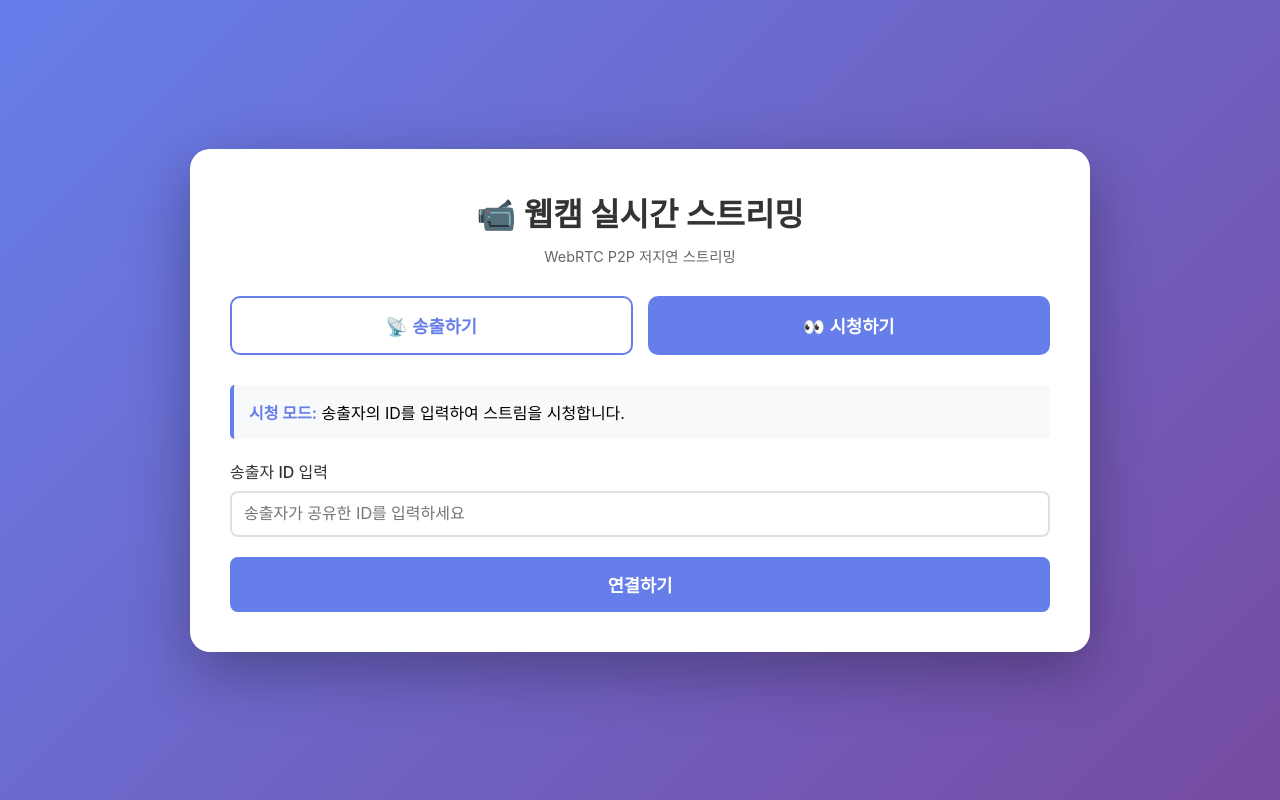
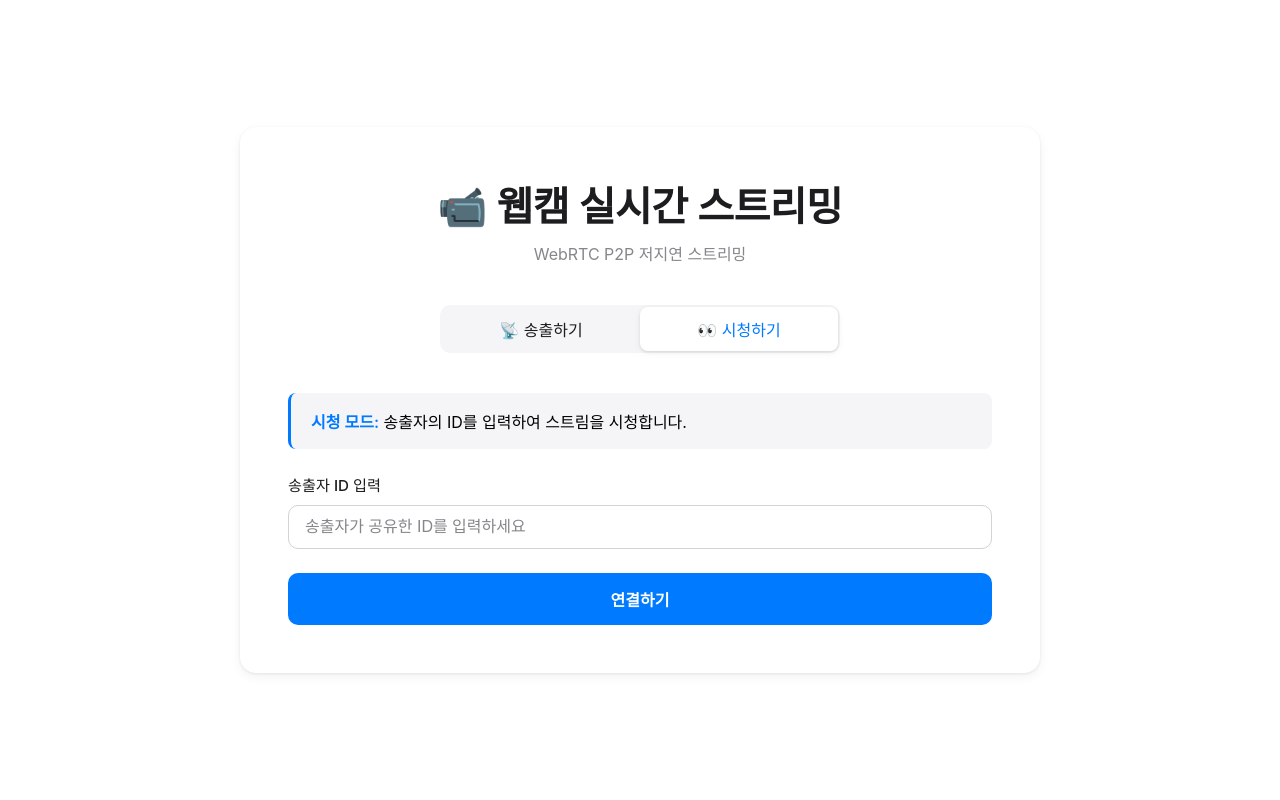
Before and after one commit to hwkim3330/cam, a plain HTML site: page index.html in a window 1280 px wide. Both pictures are taken after a click on the button "👀 시청하기". Drawn offline with Linux system fonts and the light colour scheme.

Commit message:
Update: Apple-style UI design
- 🎨 Clean white background
- 💙 iOS blue (#007AFF) accent color
- ✨ Minimalist design language
- 📱 Segmented control style mode selector
- 🔤 SF Pro Display font
- 🌫️ Subtle shadows
- 🎯 Apple HIG compliant
- 📐 Generous spacing
- 🧈 Smooth animations

🤖 Generated with [Claude Code](https://claude.com/claude-code)

Co-Authored-By: Claude <noreply@anthropic.com>

```diff
--- a/index.html
+++ b/index.html
@@ -12,8 +12,8 @@
         }
 
         body {
-            font-family: -apple-system, BlinkMacSystemFont, "Segoe UI", Roboto, sans-serif;
-            background: linear-gradient(135deg, #667eea 0%, #764ba2 100%);
+            font-family: -apple-system, BlinkMacSystemFont, "SF Pro Display", "Helvetica Neue", sans-serif;
+            background: #ffffff;
             min-height: 100vh;
             display: flex;
             justify-content: center;
@@ -22,56 +22,67 @@
         }
 
         .container {
-            background: white;
-            border-radius: 20px;
-            box-shadow: 0 20px 60px rgba(0,0,0,0.3);
-            max-width: 900px;
+            background: #ffffff;
+            border-radius: 16px;
+            box-shadow: 0 1px 3px rgba(0,0,0,0.08), 0 4px 12px rgba(0,0,0,0.05);
+            max-width: 800px;
             width: 100%;
-            padding: 40px;
+            padding: 48px;
         }
 
         h1 {
             text-align: center;
-            color: #333;
-            margin-bottom: 10px;
-            font-size: 2em;
+            color: #1d1d1f;
+            margin-bottom: 8px;
+            font-size: 2.5em;
+            font-weight: 600;
+            letter-spacing: -0.5px;
         }
 
         .subtitle {
             text-align: center;
-            color: #666;
-            margin-bottom: 30px;
-            font-size: 0.9em;
+            color: #86868b;
+            margin-bottom: 40px;
+            font-size: 1em;
+            font-weight: 400;
         }
 
         .mode-selector {
-            display: flex;
-            gap: 15px;
-            margin-bottom: 30px;
+            display: inline-flex;
+            background: #f5f5f7;
+            border-radius: 10px;
+            padding: 2px;
+            margin: 0 auto 40px;
+            width: 100%;
+            max-width: 400px;
+            position: relative;
+            left: 50%;
+            transform: translateX(-50%);
         }
 
         .mode-btn {
             flex: 1;
-            padding: 15px;
-            border: 2px solid #667eea;
-            background: white;
-            color: #667eea;
-            border-radius: 10px;
+            padding: 10px 20px;
+            border: none;
+            background: transparent;
+            color: #1d1d1f;
+            border-radius: 8px;
             cursor: pointer;
-            font-size: 1.1em;
-            font-weight: bold;
-            transition: all 0.3s;
+            font-size: 1em;
+            font-weight: 500;
+            transition: all 0.2s cubic-bezier(0.4, 0, 0.2, 1);
+            position: relative;
+            z-index: 1;
         }
 
         .mode-btn:hover {
-            background: #667eea;
-            color: white;
-            transform: translateY(-2px);
+            color: #007AFF;
         }
 
         .mode-btn.active {
-            background: #667eea;
-            color: white;
+            background: #ffffff;
+            color: #007AFF;
+            box-shadow: 0 1px 3px rgba(0,0,0,0.1), 0 2px 8px rgba(0,0,0,0.05);
         }
 
         .panel {
@@ -83,72 +94,86 @@
         }
 
         .info-box {
-            background: #f8f9fa;
-            border-left: 4px solid #667eea;
-            padding: 15px;
-            margin-bottom: 20px;
-            border-radius: 5px;
+            background: #f5f5f7;
+            border-left: 3px solid #007AFF;
+            padding: 16px 20px;
+            margin-bottom: 24px;
+            border-radius: 8px;
         }
 
         .info-box strong {
-            color: #667eea;
+            color: #007AFF;
+            font-weight: 600;
         }
 
         .input-group {
-            margin-bottom: 20px;
+            margin-bottom: 24px;
         }
 
         label {
             display: block;
-            margin-bottom: 8px;
-            color: #333;
+            margin-bottom: 10px;
+            color: #1d1d1f;
             font-weight: 500;
+            font-size: 0.95em;
         }
 
         input {
             width: 100%;
-            padding: 12px;
-            border: 2px solid #e0e0e0;
-            border-radius: 8px;
+            padding: 12px 16px;
+            border: 1px solid #d2d2d7;
+            border-radius: 10px;
             font-size: 1em;
-            transition: border 0.3s;
+            transition: all 0.2s;
+            background: #ffffff;
+            color: #1d1d1f;
         }
 
         input:focus {
             outline: none;
-            border-color: #667eea;
+            border-color: #007AFF;
+            box-shadow: 0 0 0 3px rgba(0,122,255,0.1);
+        }
+
+        input::placeholder {
+            color: #86868b;
         }
 
         button {
             width: 100%;
-            padding: 15px;
-            background: #667eea;
+            padding: 14px 24px;
+            background: #007AFF;
             color: white;
             border: none;
-            border-radius: 8px;
-            font-size: 1.1em;
-            font-weight: bold;
+            border-radius: 10px;
+            font-size: 1em;
+            font-weight: 600;
             cursor: pointer;
-            transition: all 0.3s;
+            transition: all 0.2s;
         }
 
         button:hover {
-            background: #5568d3;
-            transform: translateY(-2px);
+            background: #0051D5;
+        }
+
+        button:active {
+            transform: scale(0.98);
         }
 
         button:disabled {
-            background: #ccc;
+            background: #d2d2d7;
+            color: #86868b;
             cursor: not-allowed;
             transform: none;
         }
 
         .video-container {
             position: relative;
-            background: #000;
-            border-radius: 10px;
+            background: #000000;
+            border-radius: 12px;
             overflow: hidden;
-            margin-top: 20px;
+            margin-top: 24px;
+            box-shadow: 0 2px 8px rgba(0,0,0,0.1);
         }
 
         video {
@@ -159,79 +184,87 @@
 
         .status {
             text-align: center;
-            padding: 10px;
-            margin-top: 15px;
-            border-radius: 8px;
+            padding: 12px 16px;
+            margin-top: 16px;
+            border-radius: 10px;
             font-weight: 500;
+            font-size: 0.95em;
         }
 
         .status.success {
-            background: #d4edda;
-            color: #155724;
+            background: #e5f5ea;
+            color: #1e7b34;
         }
 
         .status.error {
-            background: #f8d7da;
-            color: #721c24;
+            background: #ffe5e5;
+            color: #d32f2f;
         }
 
         .status.info {
-            background: #d1ecf1;
-            color: #0c5460;
+            background: #e5f2ff;
+            color: #007AFF;
         }
 
         .stats {
             display: grid;
             grid-template-columns: repeat(auto-fit, minmax(150px, 1fr));
-            gap: 10px;
-            margin-top: 15px;
+            gap: 12px;
+            margin-top: 20px;
         }
 
         .stat-item {
-            background: #f8f9fa;
-            padding: 10px;
-            border-radius: 8px;
+            background: #f5f5f7;
+            padding: 16px;
+            border-radius: 10px;
             text-align: center;
         }
 
         .stat-label {
-            font-size: 0.8em;
-            color: #666;
+            font-size: 0.85em;
+            color: #86868b;
+            margin-bottom: 4px;
         }
 
         .stat-value {
-            font-size: 1.2em;
-            font-weight: bold;
-            color: #667eea;
+            font-size: 1.4em;
+            font-weight: 600;
+            color: #007AFF;
         }
 
         .copy-btn {
             display: inline-block;
-            padding: 5px 10px;
-            background: #28a745;
+            padding: 8px 16px;
+            background: #007AFF;
             color: white;
             border: none;
-            border-radius: 5px;
+            border-radius: 8px;
             cursor: pointer;
             font-size: 0.9em;
+            font-weight: 500;
             margin-left: 10px;
+            transition: all 0.2s;
         }
 
         .copy-btn:hover {
-            background: #218838;
+            background: #0051D5;
+        }
+
+        .copy-btn:active {
+            transform: scale(0.95);
         }
 
         @media (max-width: 600px) {
             .container {
-                padding: 20px;
+                padding: 24px;
             }
 
             h1 {
-                font-size: 1.5em;
+                font-size: 2em;
             }
 
             .mode-selector {
-                flex-direction: column;
+                flex-direction: row;
             }
         }
     </style>
```
